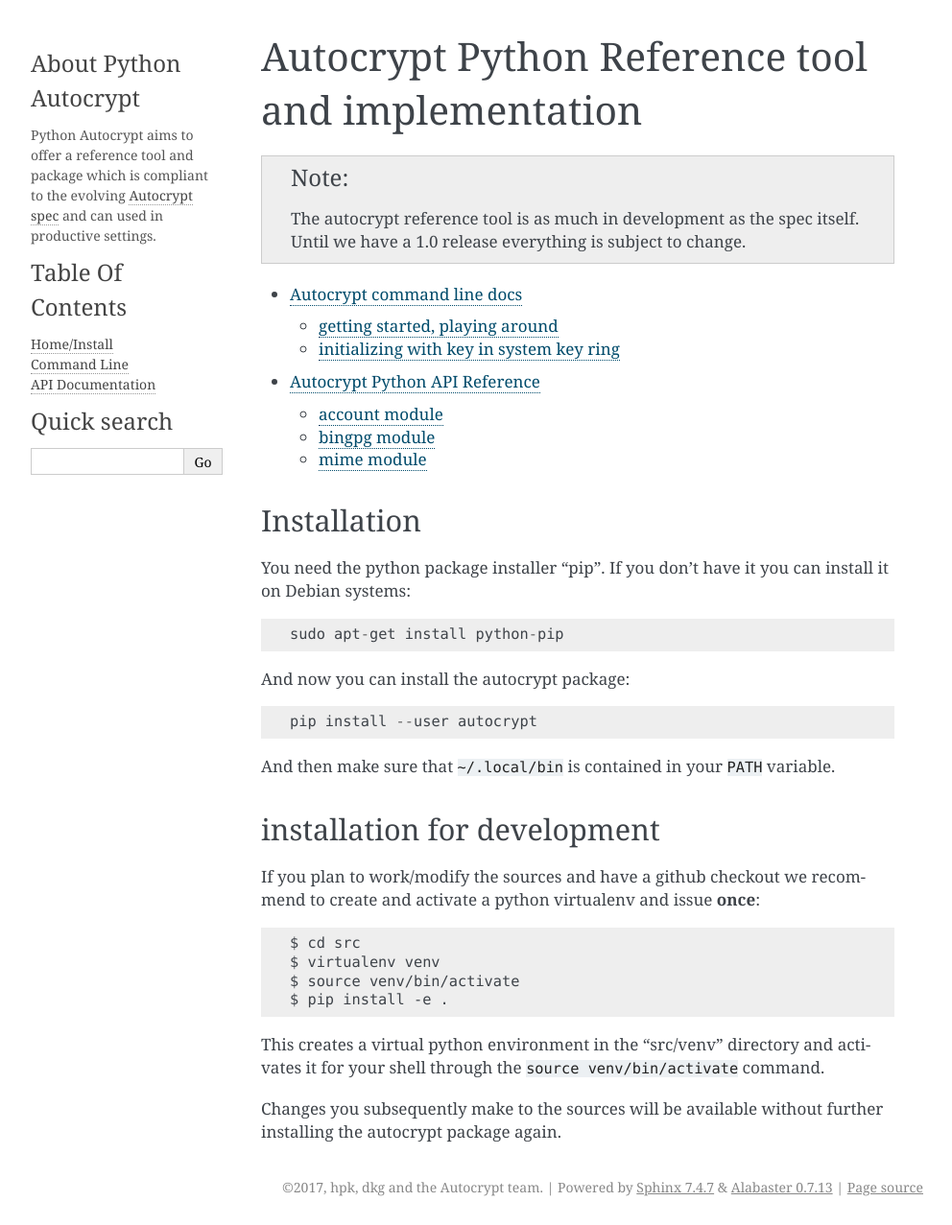
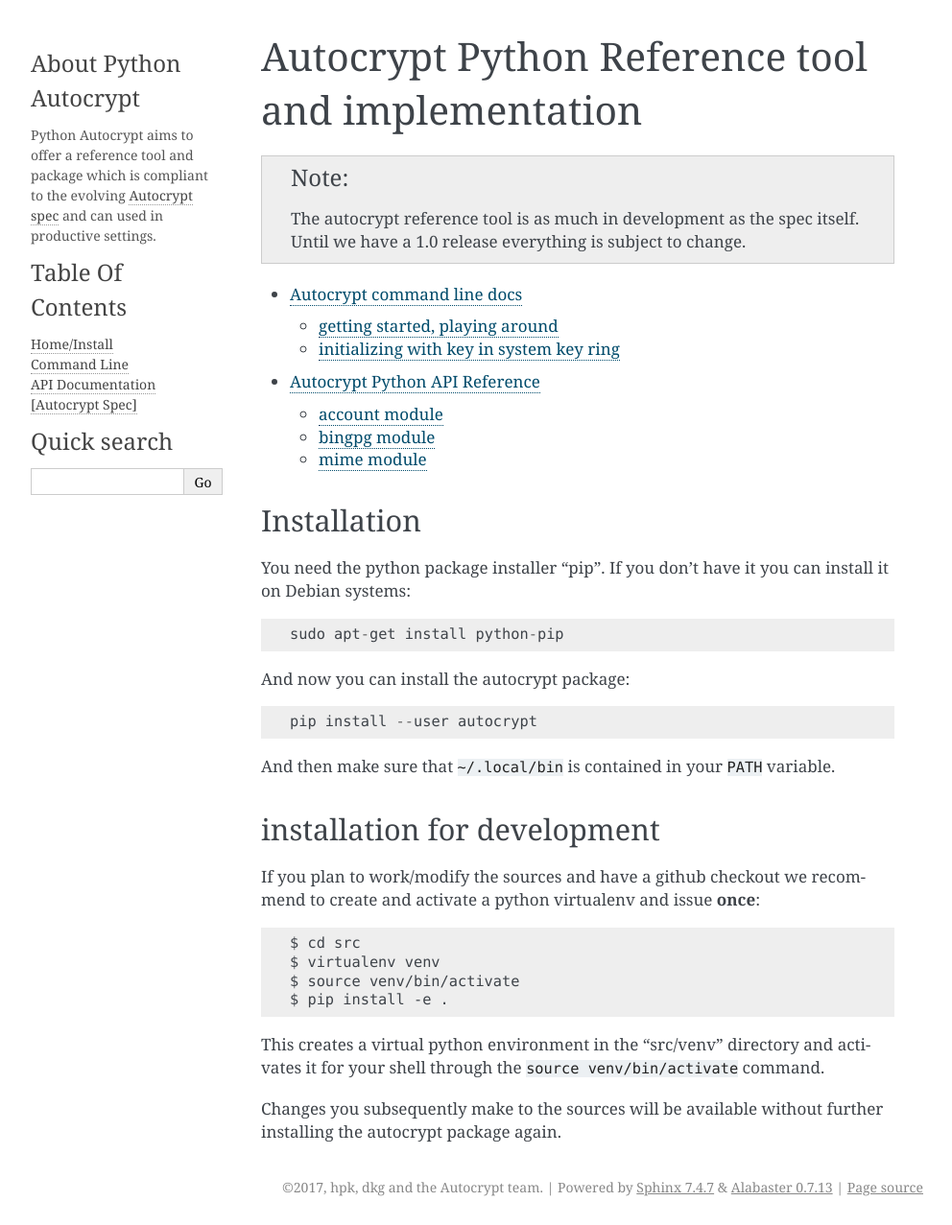
Before and after one commit to hpk42/muacrypt, a Sphinx documentation site: the page built from doc/index.rst, in a window 1280 px wide. Shown: the whole page at 96% size, without its empty margins (148-1140 px from the left). Built offline with Sphinx 7.4.7, drawn with Linux system fonts in a browser that asks for light colours; the version number is read from the project's files by our own code.

Commit message:
add external link to spec, streamline version/release

```diff
--- a/doc/_templates/globaltoc.html
+++ b/doc/_templates/globaltoc.html
@@ -5,4 +5,5 @@
   <li><a href="{{ pathto('index') }}">Home/Install</a></li>
   <li><a href="{{ pathto('cmdline') }}">Command Line</a></li>
   <li><a href="{{ pathto('api') }}">API Documentation</a></li>
+  <li><a href="https://autocrypt.readthedocs.io">[Autocrypt Spec]</a></li>
 </ul>
--- a/doc/conf.py
+++ b/doc/conf.py
@@ -19,6 +19,9 @@
 # import os
 # import sys
 # sys.path.insert(0, os.path.abspath('.'))
+
+from autocrypt import __version__ as release
+version = ".".join(version.split(".")[:2])
 
 # -- General configuration ------------------------------------------------
 
@@ -64,9 +67,9 @@
 # built documents.
 #
 # The short X.Y version.
-version = u'0.5'
+#version = u'0.5'
 # The full version, including alpha/beta/rc tags.
-release = u'0.5'
+#release = u'0.5'
 
 # The language for content autogenerated by Sphinx. Refer to documentation
 # for a list of supported languages.
@@ -254,7 +257,7 @@
 # html_search_scorer = 'scorer.js'
 
 # Output file base name for HTML help builder.
-htmlhelp_basename = 'Autocryptdoc'
+htmlhelp_basename = 'pyautocryptdoc'
 
 # -- Options for LaTeX output ---------------------------------------------
 
```
